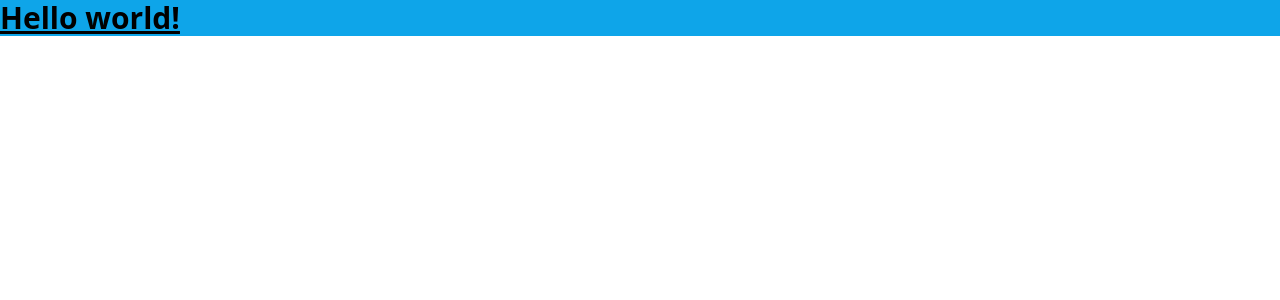
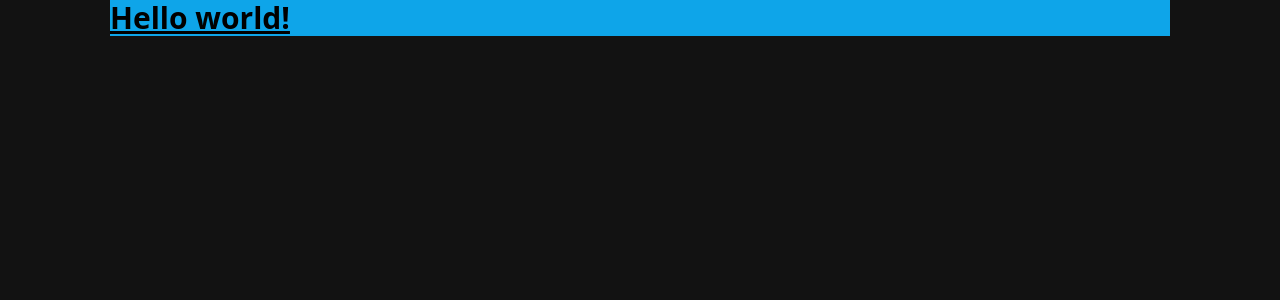
Before and after one commit to oliveiravitor32/MyAnimeList_Clone-Angular, an Angular app: page / in a window 1280 px wide. Shown: the top 300 px of the page. Built offline with nearby package versions, Linux system fonts and the light colour scheme.

Commit message:
style: set default background-color on body and adjust max-width

```diff
--- a/src/styles.css
+++ b/src/styles.css
@@ -11,11 +11,13 @@
 
 html,
 body {
+  background-color: #121212;
   height: 100%;
 }
 
 body {
-  max-width: 1380px;
+  max-width: 1060px;
+  margin: 0 auto;
 }
 
 ul,
```
